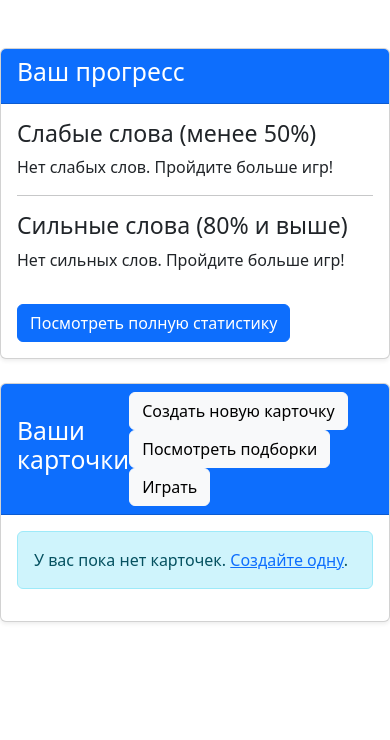
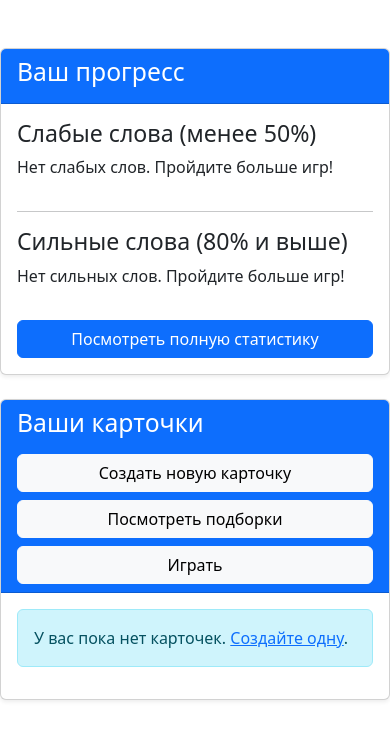
Before and after one commit to 0-Forester-0/chinese, a Django app: page / in a window 390 px wide. Shown: the part 56-796 px from the top of the page. Run offline with Django 3.2, Linux system fonts and the light colour scheme; the visitor is signed in with stand-in values (Sample User, id 1); data that the repository does not hold is empty.

Commit message:
Update home.html

```diff
--- a/templates/home.html
+++ b/templates/home.html
@@ -2,7 +2,6 @@
 {% load static %}
 {% block content %}
     <div class="container mt-5">
-
         <!-- Дашборд статистики -->
         <div class="card shadow-sm mb-4">
             <div class="card-header bg-primary text-white">
@@ -10,6 +9,7 @@
             </div>
             <div class="card-body">
                 <h3>Слабые слова (менее 50%)</h3>
+                <div class="table-responsive">
                 {% if weak_words %}
                     <table class="table table-striped">
                         <thead>
@@ -34,8 +34,10 @@
                 {% else %}
                     <p>Нет слабых слов. Пройдите больше игр!</p>
                 {% endif %}
+                </div>
                 <hr>
                 <h3>Сильные слова (80% и выше)</h3>
+                <div class="table-responsive">
                 {% if strong_words %}
                     <table class="table table-striped">
                         <thead>
@@ -60,19 +62,20 @@
                 {% else %}
                     <p>Нет сильных слов. Пройдите больше игр!</p>
                 {% endif %}
-                <a href="{% url 'stats' %}" class="btn btn-primary mt-3">Посмотреть полную статистику</a>
+                </div>
+                <a href="{% url 'stats' %}" class="btn btn-primary mt-3 w-100 w-sm-auto">Посмотреть полную статистику</a>
             </div>
         </div>
 
         <!-- Существующий контент -->
         <div class="card shadow-sm mb-4">
             <div class="card-header bg-primary text-white">
-                <div class="d-flex justify-content-between align-items-center">
-                    <h2 class="card-title">Ваши карточки</h2>
-                    <div>
-                        <a href="{% url 'card_create' %}" class="btn btn-light">Создать новую карточку</a>
-                        <a href="{% url 'collections' %}" class="btn btn-light">Посмотреть подборки</a>
-                        <a href="{% url 'game_select_category' %}" class="btn btn-light">Играть</a>
+                <div class="d-flex flex-column flex-sm-row justify-content-between align-items-start align-items-sm-center gap-2">
+                    <h2 class="card-title mb-2 mb-sm-0">Ваши карточки</h2>
+                    <div class="d-flex flex-column flex-sm-row gap-2 w-100 w-sm-auto">
+                        <a href="{% url 'card_create' %}" class="btn btn-light w-100 w-sm-auto">Создать новую карточку</a>
+                        <a href="{% url 'collections' %}" class="btn btn-light w-100 w-sm-auto">Посмотреть подборки</a>
+                        <a href="{% url 'game_select_category' %}" class="btn btn-light w-100 w-sm-auto">Играть</a>
                     </div>
                 </div>
             </div>
@@ -80,17 +83,17 @@
                 {% if cards %}
                     <div class="row">
                         {% for card in cards %}
-                            <div class="col-md-4 mb-3">
-                                <div class="card shadow-sm">
+                            <div class="col-12 col-sm-6 col-md-4 mb-3">
+                                <div class="card shadow-sm h-100">
                                     <div class="card-body">
-                                        <h3>{{ card.character }}</h3>
-                                        <p>Пиньинь: {{ card.pinyin }}</p>
+                                        <h3 class="text-break">{{ card.character }}</h3>
+                                        <p>Пиньинь: <span class="text-break">{{ card.pinyin }}</span></p>
                                         <p>
                                             Перевод:
                                             <span class="collapse" id="meaning-{{ card.id }}">{{ card.meaning }}</span>
                                             <button class="btn btn-link btn-sm" data-bs-toggle="collapse" data-bs-target="#meaning-{{ card.id }}">Показать</button>
                                         </p>
-                                        <p>Категория: {{ card.category|default:"Без категории" }}</p>
+                                        <p>Категория: <span class="text-break">{{ card.category|default:"Без категории" }}</span></p>
                                         <p>Создано: {{ card.created_at|date:"d M Y" }}</p>
                                     </div>
                                 </div>
@@ -105,4 +108,34 @@
             </div>
         </div>
     </div>
+    <style>
+        @media (max-width: 576px) {
+            .display-4, .card-title.display-4 {
+                font-size: 2rem;
+            }
+            .card {
+                margin-left: -10px;
+                margin-right: -10px;
+            }
+            .container, .container.mt-5, .container.mt-3 {
+                padding-left: 5px !important;
+                padding-right: 5px !important;
+                max-width: 100vw !important;
+            }
+            table {
+                font-size: 0.9rem;
+            }
+            .navbar-brand {
+                font-size: 1.2rem;
+            }
+            .navbar-nav .nav-link {
+                font-size: 1rem;
+                padding: 0.5rem 0.7rem;
+            }
+        }
+        .table-responsive {
+            overflow-x: auto;
+            -webkit-overflow-scrolling: touch;
+        }
+    </style>
 {% endblock %}
```
